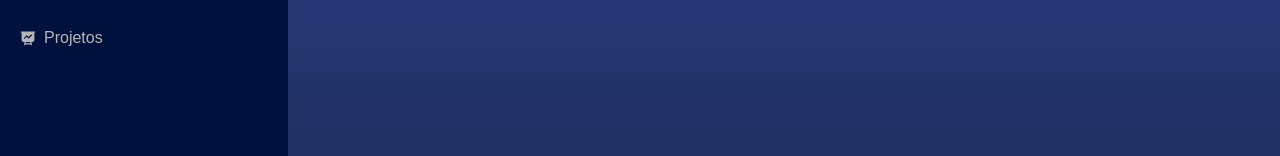
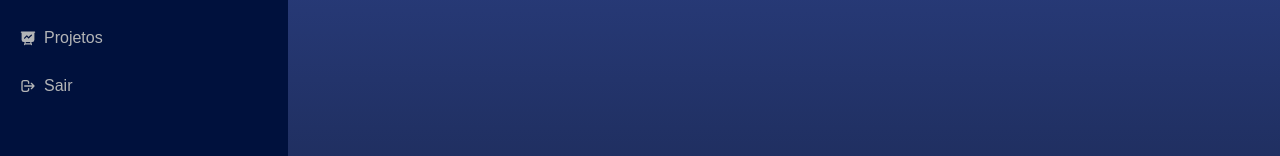
Before and after one commit to CCO-Turma-2023/ProjetoSigaa, a Next.js app: page /inicio in a window 1280 px wide. Shown: the part 438-594 px from the top of the page. Built offline with nearby package versions, Linux system fonts and the light colour scheme.

Commit message:
fix: fixed when logging out navbar disappears
Co-authored-by: Davi <davi2907@users.noreply.github.com>
Co-authored-by: CaioMendesRRosa <CaioMendesRRosa@users.noreply.github.com>
Co-authored-by: Tiago Figueiredo Reis <tiagofigreis@gmail.com>

```diff
--- a/src/components/menu/index.tsx
+++ b/src/components/menu/index.tsx
@@ -8,6 +8,7 @@ import { HiHome } from "react-icons/hi2";
 import { HiAcademicCap } from "react-icons/hi2";
 import { HiMiniPresentationChartLine } from "react-icons/hi2";
 import BotoesNav from "../botoesNav";
+import { HiOutlineLogout } from "react-icons/hi";
 
 export default function Menu() {
   const [showMenu, setShowMenu] = useState(false);
@@ -24,17 +25,26 @@ export default function Menu() {
     { rota: "/turma", name: "Turmas", icon: HiAcademicCap },
     { rota: "/calendario", name: "Calendário", icon: FaCalendar },
     { rota: "/projeto", name: "Projetos", icon: HiMiniPresentationChartLine },
+    { rota: "/", name: "Sair", icon: HiOutlineLogout },
   ]);
 
   useEffect(() => {
     // Verifica o caminho apenas após o componente ser montado no cliente
-    setShowMenu(
-      window.location.pathname !== "/sobre" && window.location.pathname !== "/",
-    );
+    if (
+      window.location.pathname !== "/sobre" &&
+      window.location.pathname !== "/"
+    ) {
+      setShowMenu(true);
+    } else {
+      setShowMenu(false);
+    }
   }, []);
 
   const defineSelected = (prop: string) => {
     setSelected(prop);
+    if (prop === "/") {
+      setShowMenu(false);
+    }
   };
 
   return (
```
